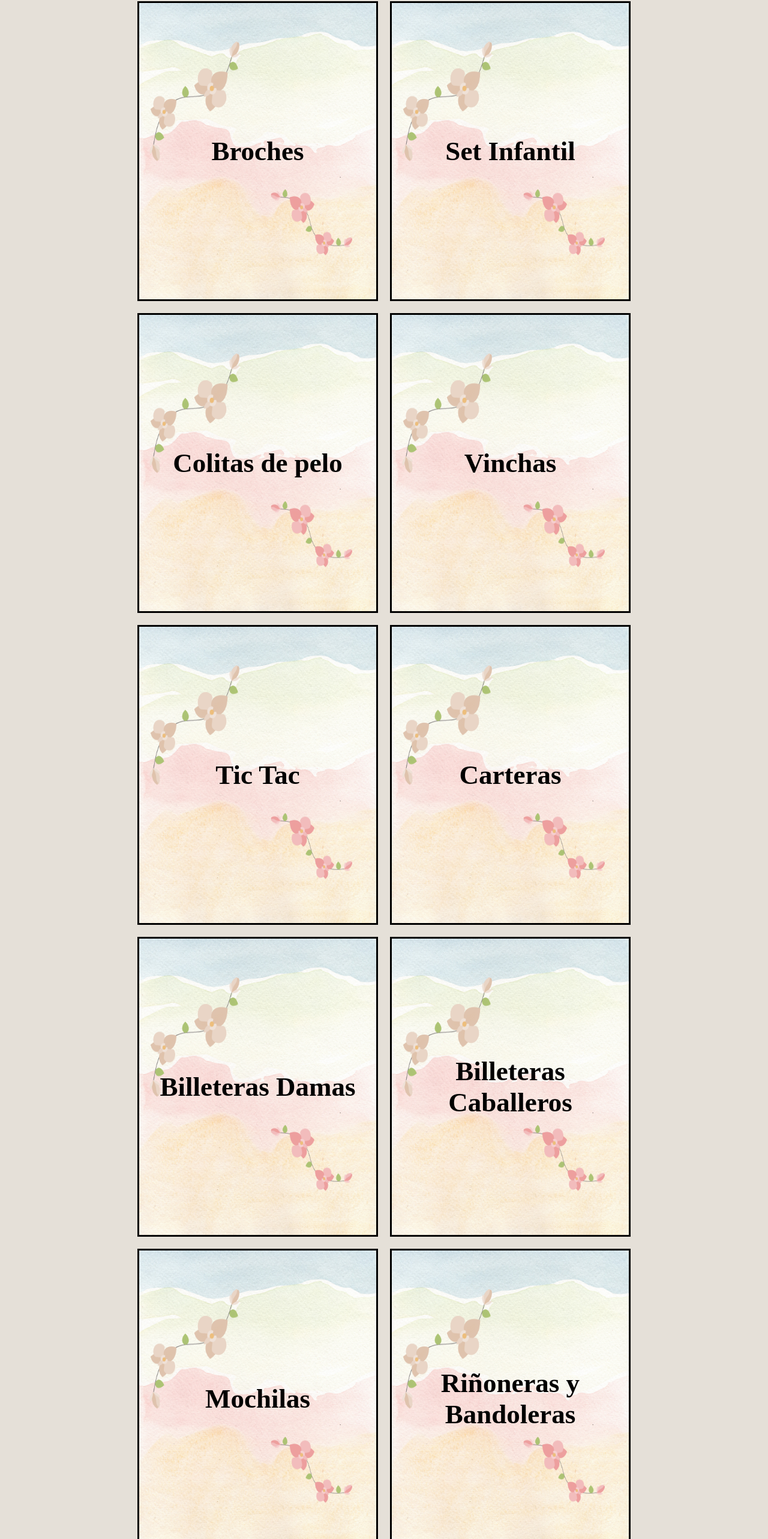
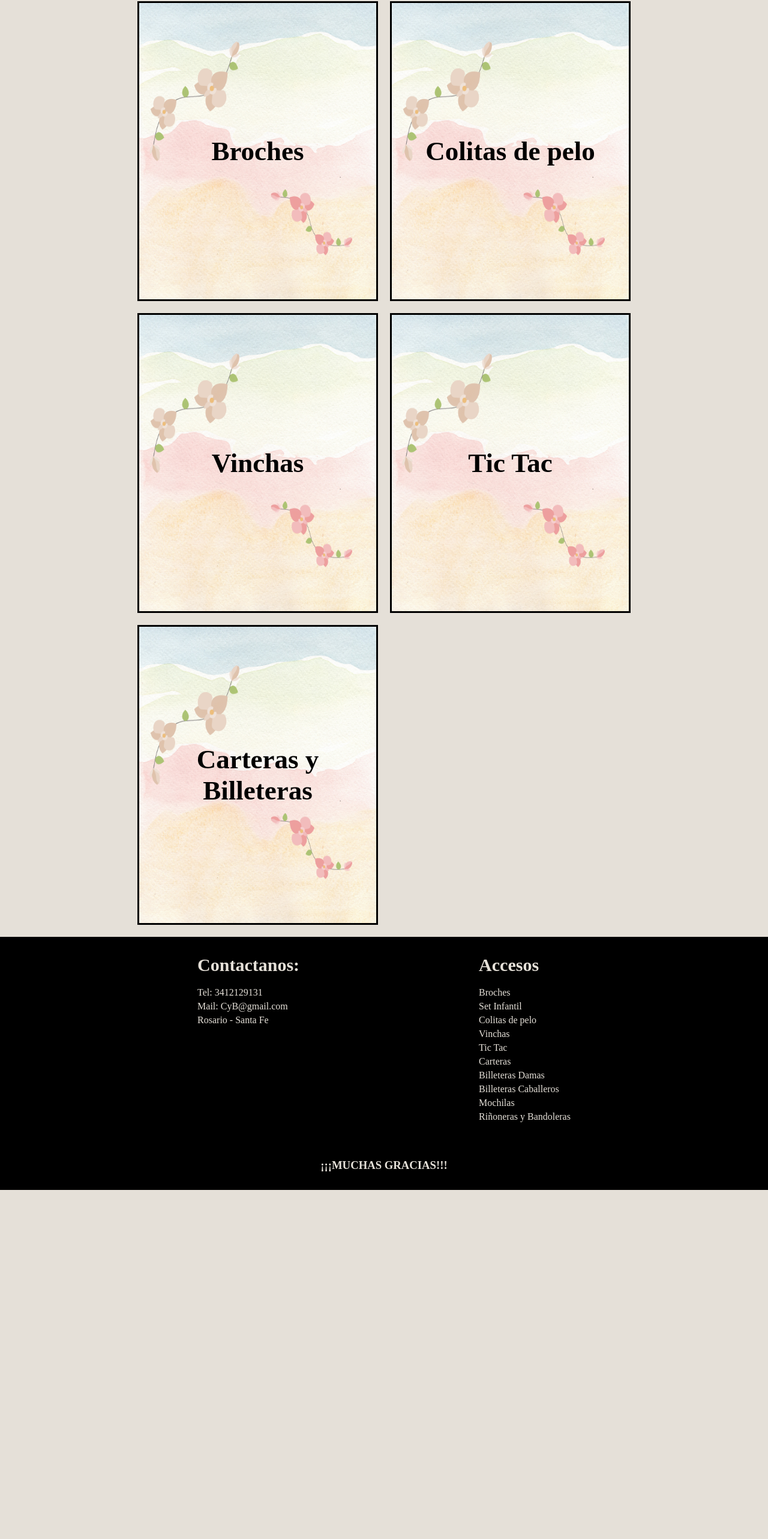
Before and after one commit to Ferkoss/cyb, a React (Vite) app: page / in a window 1280 px wide. Shown: the part 228-2794 px from the top of the page at 60% size. After the commit the page ends 2212 px from the top, so only its background shows below. Built offline with nearby package versions, Linux system fonts and the light colour scheme.

Commit message:
cambios 5/8 v2

```diff
--- a/src/components/main/Main.jsx
+++ b/src/components/main/Main.jsx
@@ -18,10 +18,10 @@ useEffect(actualizateCart,[])
                 <img className="contenedor-articulo-inicio-img" src={imagenFondo} alt=""/>
                 <h3 className="contenedor-articulo-inicio-h3">Broches</h3>
             </div>
-            <div className="contenedor-articulo" onClick={()=>{navigate("/set-infantil")}}>
+            {/* <div className="contenedor-articulo" onClick={()=>{navigate("/set-infantil")}}>
                 <img className="contenedor-articulo-inicio-img" src={imagenFondo} alt=""/>
                 <h3 className="contenedor-articulo-inicio-h3">Set Infantil</h3>
-            </div>
+            </div> */}
             <div className="contenedor-articulo" onClick={()=>{navigate("/colitas-de-pelo")}}>
                 <img className="contenedor-articulo-inicio-img" src={imagenFondo} alt=""/>
                 <h3 className="contenedor-articulo-inicio-h3">Colitas de pelo</h3>
@@ -34,26 +34,26 @@ useEffect(actualizateCart,[])
                 <img className="contenedor-articulo-inicio-img" src={imagenFondo} alt=""/>
                 <h3 className="contenedor-articulo-inicio-h3">Tic Tac</h3>
             </div>
-            <div className="contenedor-articulo" onClick={()=>{navigate("/carteras")}}>
+            <div className="contenedor-articulo" onClick={()=>{navigate("/carteras-billeteras")}}>
                 <img className="contenedor-articulo-inicio-img" src={imagenFondo} alt=""/>
-                <h3 className="contenedor-articulo-inicio-h3">Carteras</h3>
+                <h3 className="contenedor-articulo-inicio-h3">Carteras y Billeteras</h3>
             </div>
-            <div className="contenedor-articulo" onClick={()=>{navigate("/billeteras-damas")}}>
+            {/* <div className="contenedor-articulo" onClick={()=>{navigate("/billeteras-damas")}}>
                 <img className="contenedor-articulo-inicio-img" src={imagenFondo} alt=""/>
                 <h3 className="contenedor-articulo-inicio-h3">Billeteras Damas</h3>
             </div>
             <div className="contenedor-articulo" onClick={()=>{navigate("/billeteras-caballeros")}}>
                 <img className="contenedor-articulo-inicio-img" src={imagenFondo} alt=""/>
                 <h3 className="contenedor-articulo-inicio-h3">Billeteras Caballeros</h3>
-            </div>
-            <div className="contenedor-articulo" onClick={()=>{navigate("/mochilas")}}>
+            </div> */}
+            {/* <div className="contenedor-articulo" onClick={()=>{navigate("/mochilas")}}>
                 <img className="contenedor-articulo-inicio-img" src={imagenFondo} alt=""/>
                 <h3 className="contenedor-articulo-inicio-h3">Mochilas</h3>
             </div>
             <div className="contenedor-articulo" onClick={()=>{navigate("/riñoneras-y-bandoleras")}}>
                 <img className="contenedor-articulo-inicio-img" src={imagenFondo} alt=""/>
                 <h3 className="contenedor-articulo-inicio-h3">Riñoneras y Bandoleras</h3>
-            </div>
+            </div> */}
 
         </div>
     </main>
```
